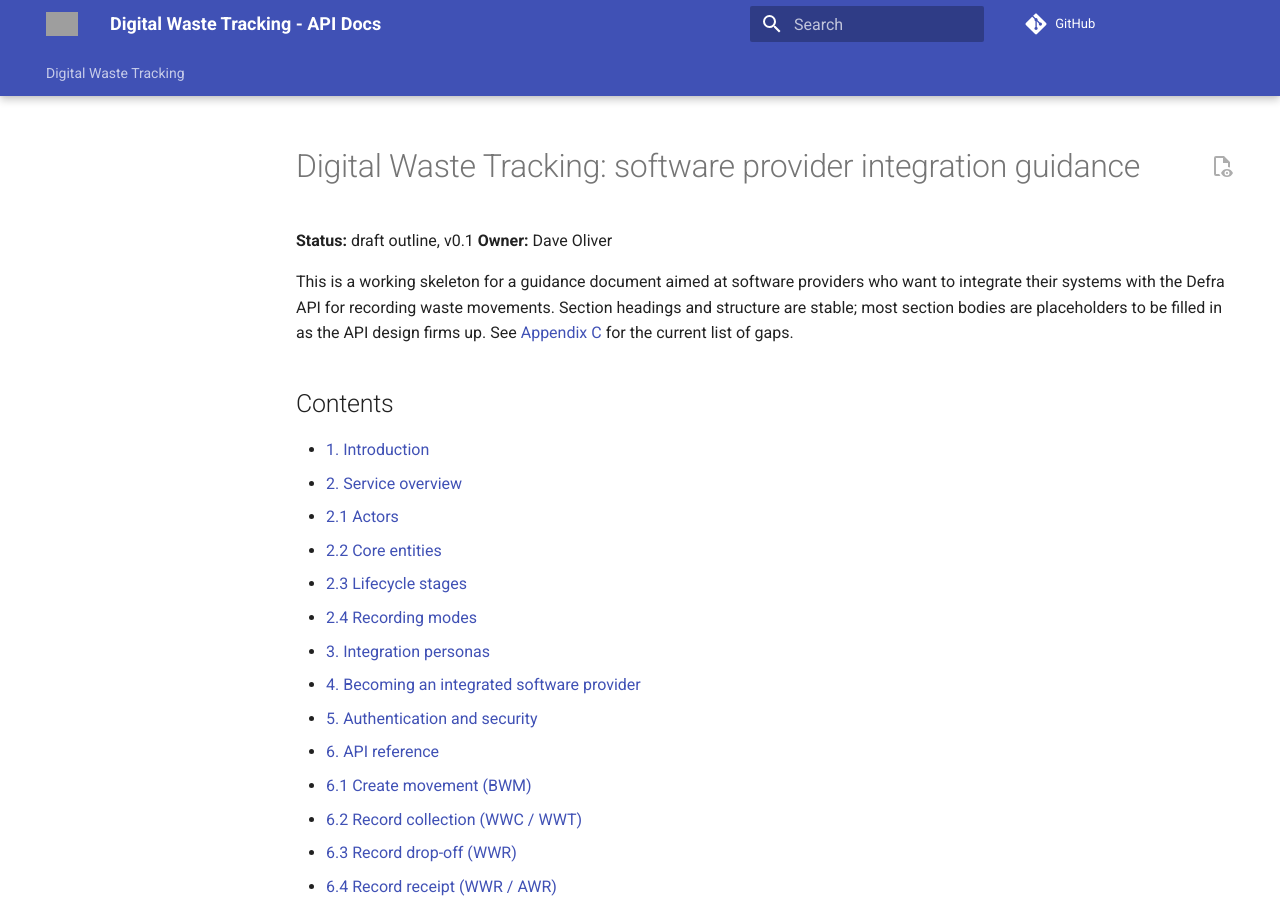
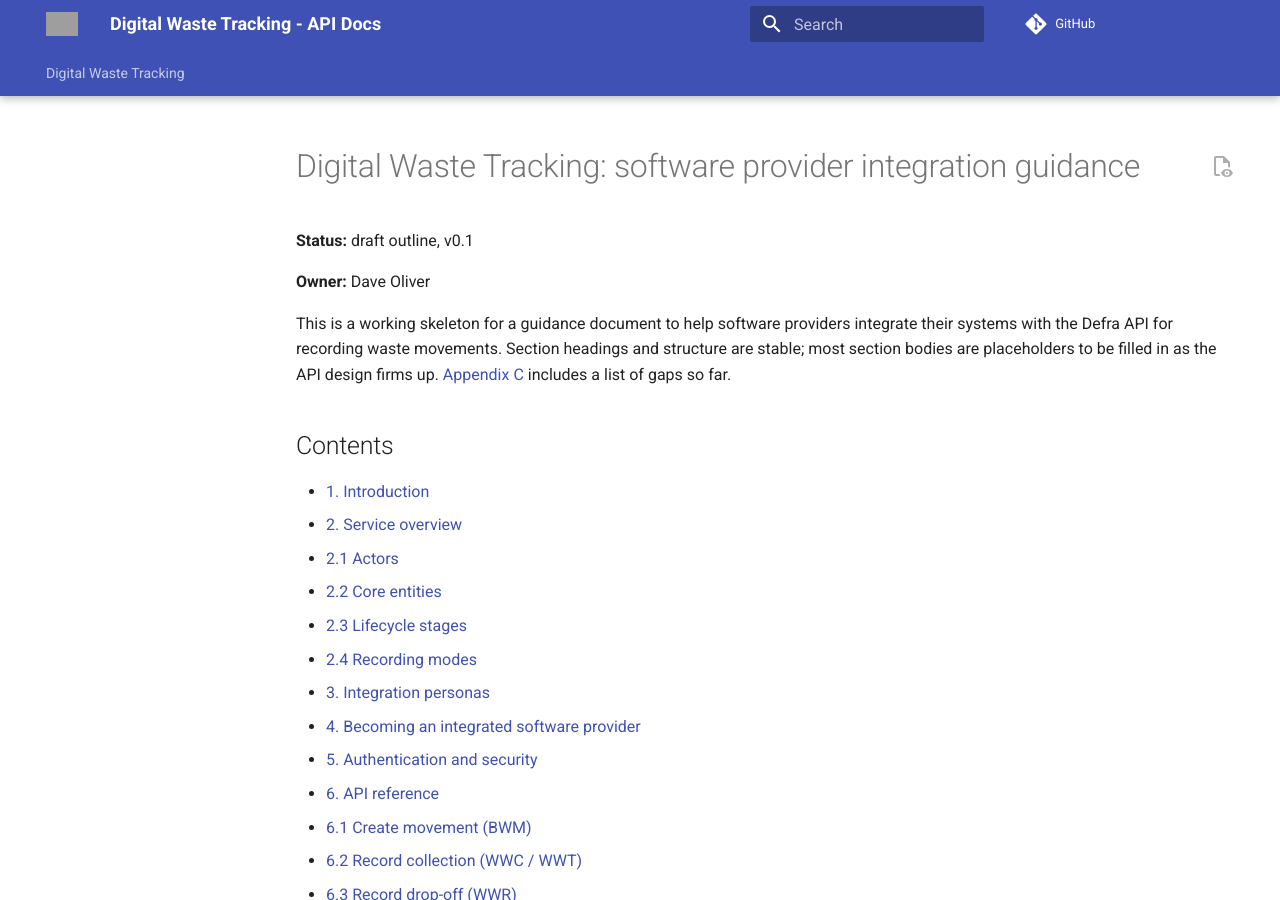
Before and after one commit to DEFRA/digital-waste-tracking-api-docs, an MkDocs documentation site: the page built from docs/software-provider-integration-guidance.md, in a window 1280 px wide and 900 px high. Built offline with MkDocs 1.6.1 and Material for MkDocs 9.7.7, drawn with Linux system fonts in a browser that asks for light colours; comment, search, counter and statistics services are not loaded; the version menu is left out; grey boxes are pictures that could not be loaded.

Commit message:
Revise introduction in integration guidance document
Reword introduction for clarity and conciseness.

```diff
--- a/docs/software-provider-integration-guidance.md
+++ b/docs/software-provider-integration-guidance.md
@@ -1,9 +1,10 @@
 # Digital Waste Tracking: software provider integration guidance
 
 **Status:** draft outline, v0.1
+
 **Owner:** Dave Oliver
 
-This is a working skeleton for a guidance document aimed at software providers who want to integrate their systems with the Defra API for recording waste movements. Section headings and structure are stable; most section bodies are placeholders to be filled in as the API design firms up. See [Appendix C](#appendix-c-open-questions-log) for the current list of gaps.
+This is a working skeleton for a guidance document to help software providers integrate their systems with the Defra API for recording waste movements. Section headings and structure are stable; most section bodies are placeholders to be filled in as the API design firms up. [Appendix C](#appendix-c-open-questions-log) includes a list of gaps so far.
 
 ## Contents
 
```
